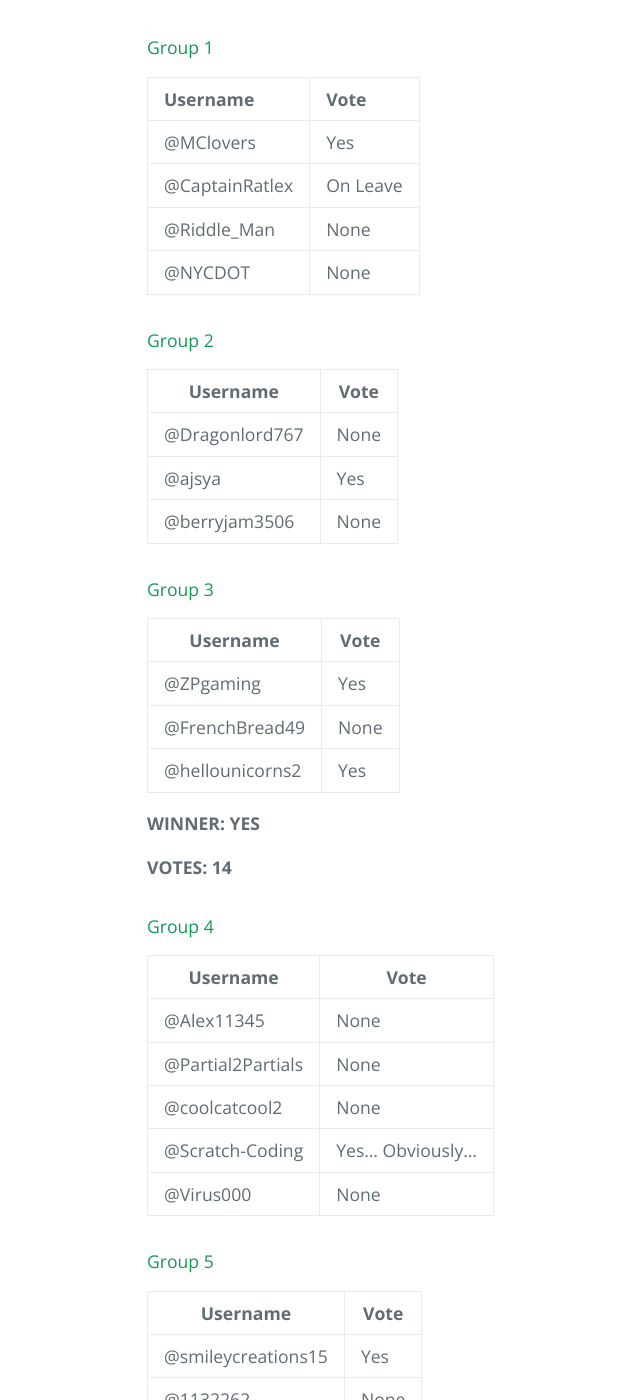
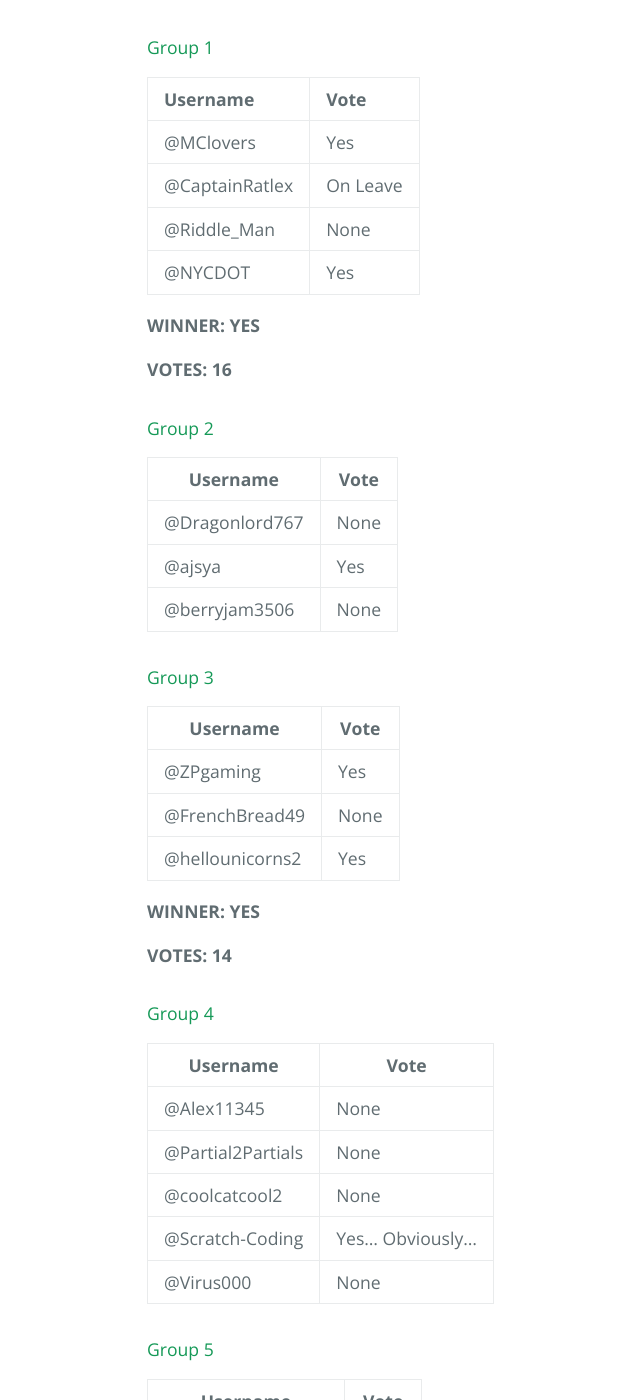
Before and after one commit to AlphaZetta/ShopBux-Vote, a Jekyll site: the page built from index.md, in a window 1280 px wide and 1400 px high, scrolled down 553 px. Shown: the whole window, without its empty margins (77-717 px from the left). Built offline with Jekyll 4.4.1, drawn with Linux system fonts in a browser that asks for light colours; the repository's description, which GitHub fills in, is left out; our own code applies the rules of GitHub Pages for plain Markdown files.

Commit message:
Update index.md

```diff
--- a/index.md
+++ b/index.md
@@ -15,7 +15,11 @@ layout: default
 | @MClovers        | Yes       |
 | @CaptainRatlex        | On Leave     |
 | @Riddle_Man | None |
-| @NYCDOT | None |
+| @NYCDOT | Yes |
+
+**WINNER: YES**
+
+**VOTES: 16**
 
 #### Group 2
 
```
Also changed, not shown: other parts of index.md (+1 -1 lines).
